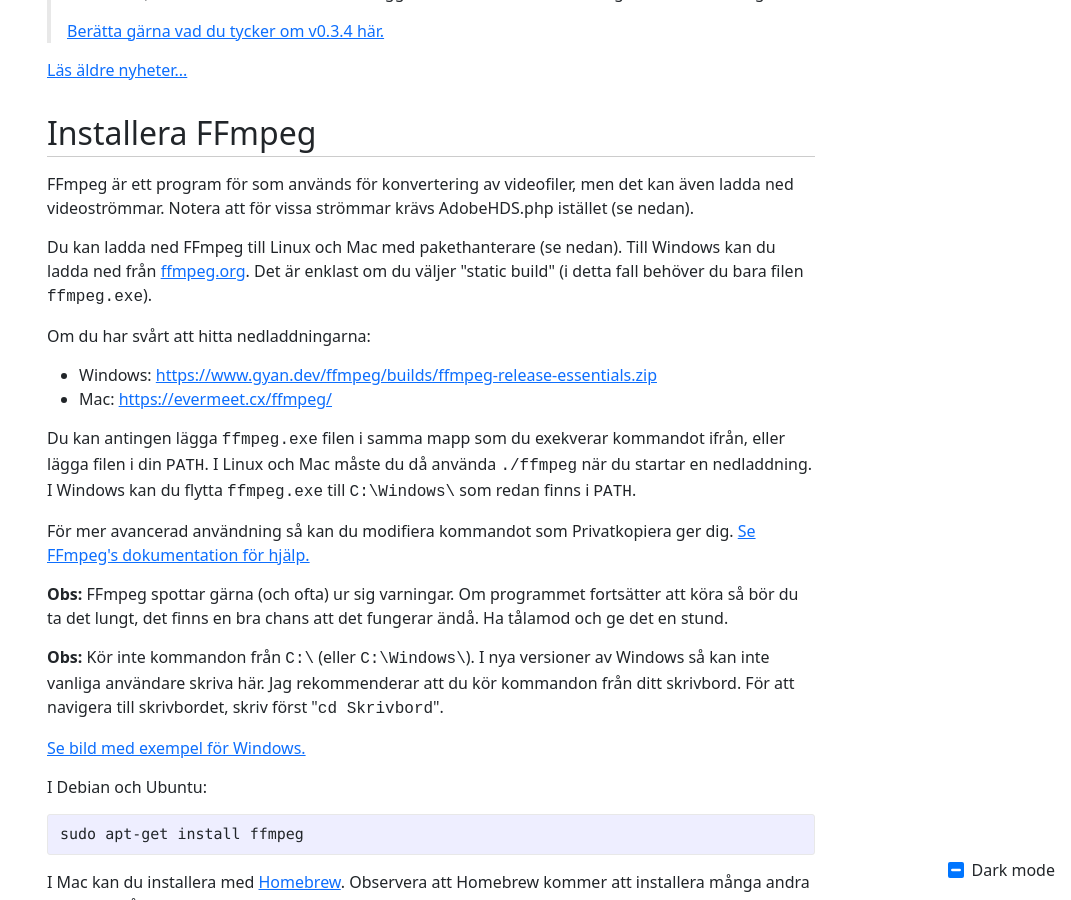
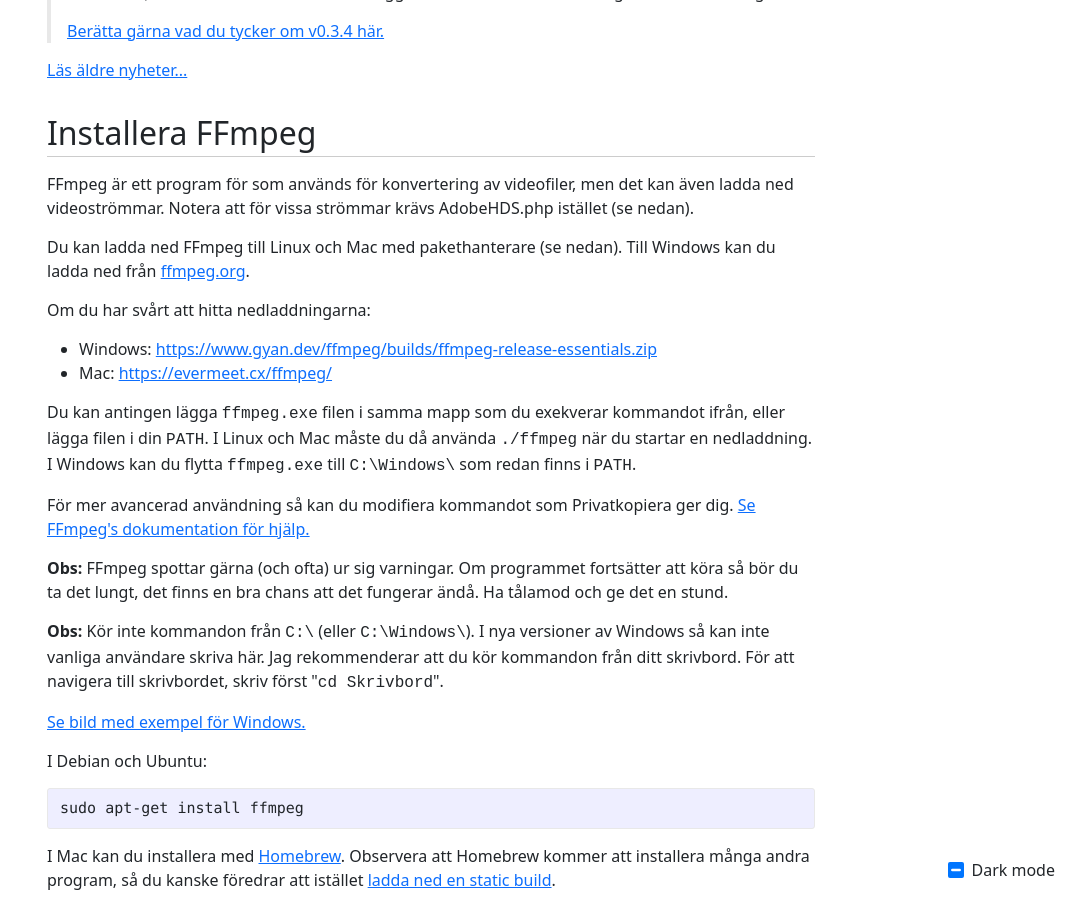
Before and after one commit to stefansundin/privatkopiera, a Jekyll site: the page built from index.html, in a window 1280 px wide and 900 px high, scrolled down 2141 px. Shown: the whole window, without its empty margins (209-1280 px from the left). Built offline with Jekyll 4.4.1, drawn with Linux system fonts in a browser that asks for light colours.

Commit message:
Pretty much all builds are static.

```diff
--- a/index.html
+++ b/index.html
@@ -123,7 +123,7 @@
 
     <p>FFmpeg är ett program för som används för konvertering av videofiler, men det kan även ladda ned videoströmmar. Notera att för vissa strömmar krävs AdobeHDS.php istället (se nedan).</p>
 
-    <p>Du kan ladda ned FFmpeg till Linux och Mac med pakethanterare (se nedan). Till Windows kan du ladda ned från <a href="https://ffmpeg.org/download.html">ffmpeg.org</a>. Det är enklast om du väljer "static build" (i detta fall behöver du bara filen <tt>ffmpeg.exe</tt>).</p>
+    <p>Du kan ladda ned FFmpeg till Linux och Mac med pakethanterare (se nedan). Till Windows kan du ladda ned från <a href="https://ffmpeg.org/download.html">ffmpeg.org</a>.</p>
 
     <p>Om du har svårt att hitta nedladdningarna:</p>
     <ul>
```
